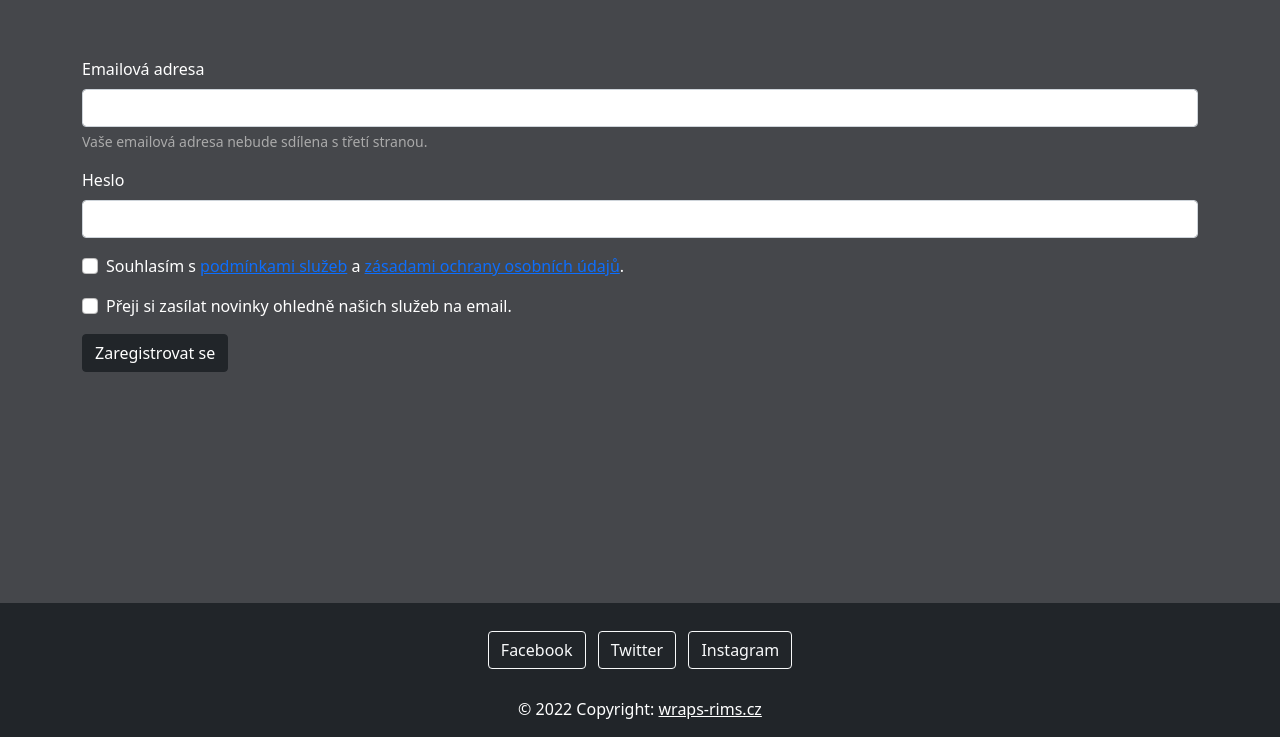
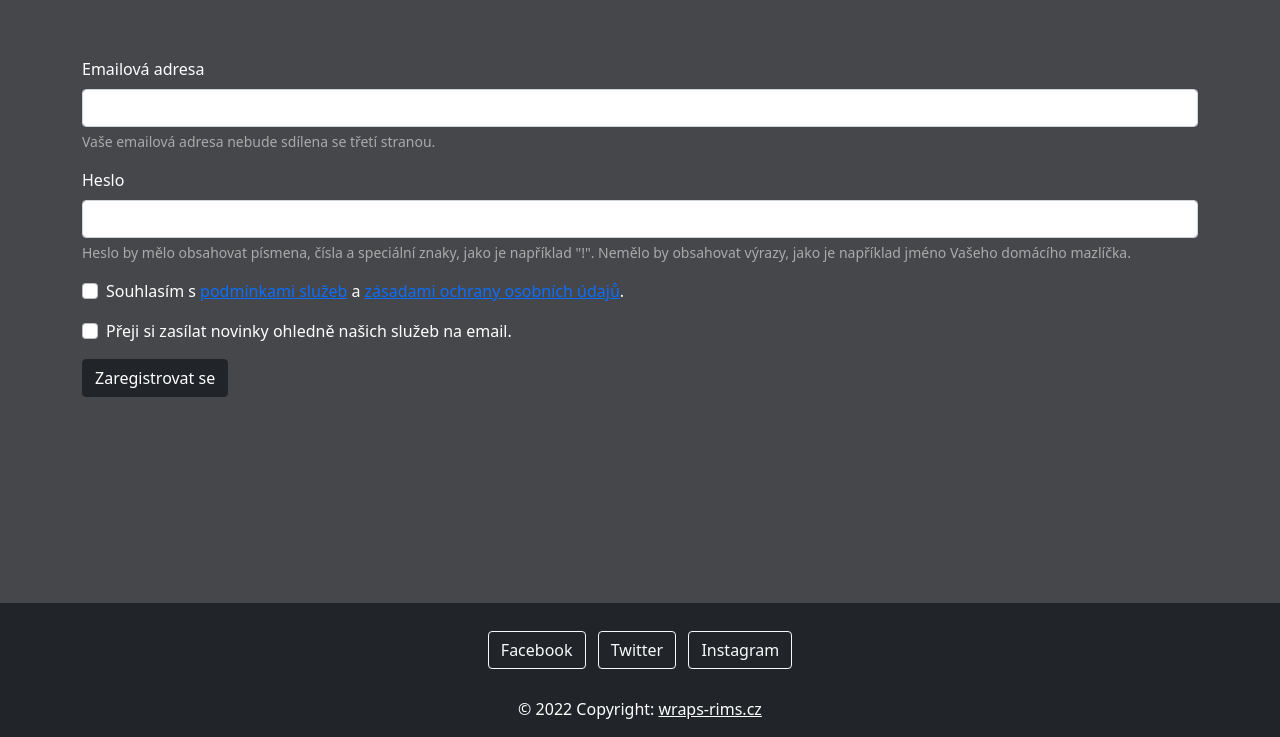
Before and after one commit to pslib-cz/2021-p1b-web-vlastni-bootstrap-web-JakubRalis, a plain HTML site: page signup.html in a window 1280 px wide. Shown: the part 63-800 px from the top of the page. Drawn offline with nearby package versions, Linux system fonts and the light colour scheme.

Commit message:
forms-fix

```diff
--- a/signup.html
+++ b/signup.html
@@ -36,11 +36,12 @@
         <div class="mb-3">
           <label for="exampleInputEmail1" class="form-label">Emailová adresa</label>
           <input type="email" class="form-control" id="exampleInputEmail1" aria-describedby="emailHelp">
-          <div id="emailHelp" class="form-text" style="color: rgb(170, 170, 170);">Vaše emailová adresa nebude sdílena s třetí stranou.</div>
+          <div id="emailHelp" class="form-text" style="color: rgb(170, 170, 170);">Vaše emailová adresa nebude sdílena se třetí stranou.</div>
         </div>
         <div class="mb-3">
           <label for="exampleInputPassword1" class="form-label">Heslo</label>
           <input type="password" class="form-control" id="exampleInputPassword1">
+          <div id="emailHelp" class="form-text" style="color: rgb(170, 170, 170);">Heslo by mělo obsahovat písmena, čísla a speciální znaky, jako je například "!". Nemělo by obsahovat výrazy, jako je například jméno Vašeho domácího mazlíčka.</div>
         </div>
         <div class="mb-3 form-check">
           <input type="checkbox" class="form-check-input" id="exampleCheck1">
```
Also changed, not shown: login.html (+0 -1 lines).
